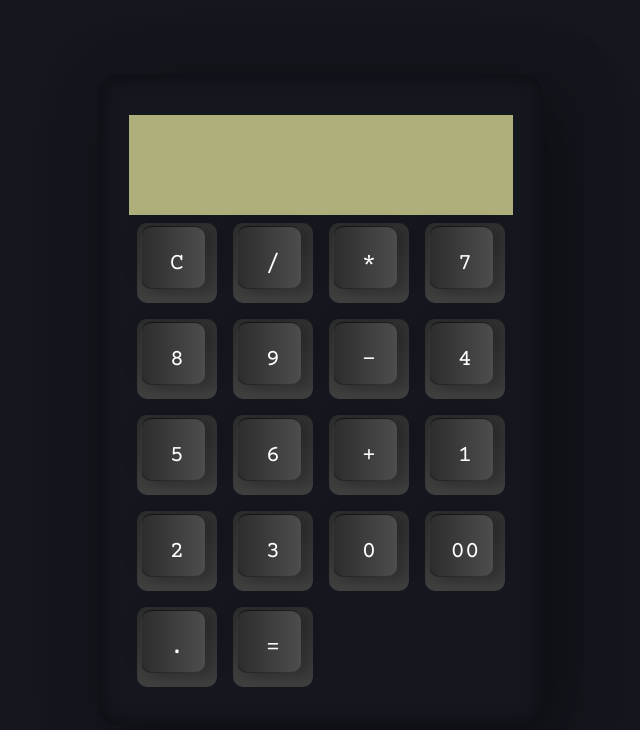
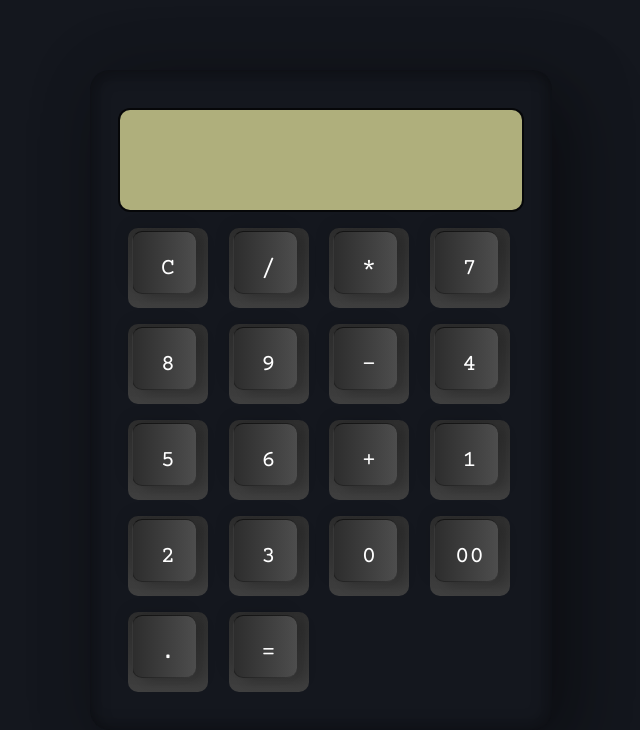
Before and after one commit to olumidedaramola21/Vintage-Calculator, a React (Vite) app: page / in a window 1280 px wide. Shown: the top 730 px of the page, without its empty margins (319-959 px from the left). Built offline with nearby package versions, Linux system fonts and the light colour scheme.

Commit message:
style update

```diff
--- a/src/App.css
+++ b/src/App.css
@@ -77,4 +77,9 @@ body {
   border: none;
   outline: none;
   background-color: #afaf7c;
+  margin-bottom: 10px;
+  border-radius: 10px;
+  box-shadow: 0 0 0 2px rgba(0, 0, 0, 0.7);
+  text-align: right;
+  font-size: 2em;
 }
```
